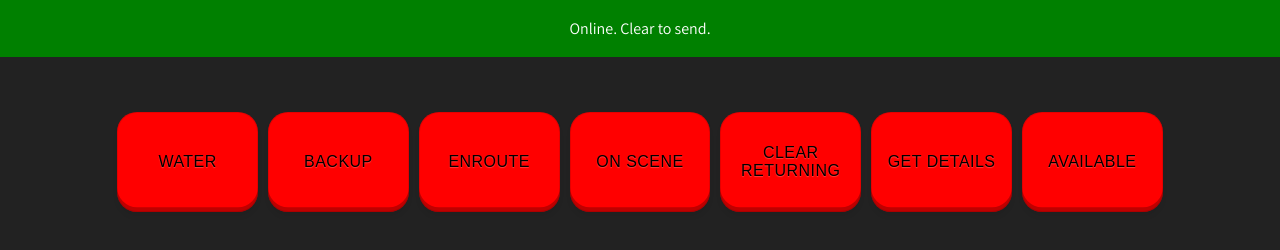
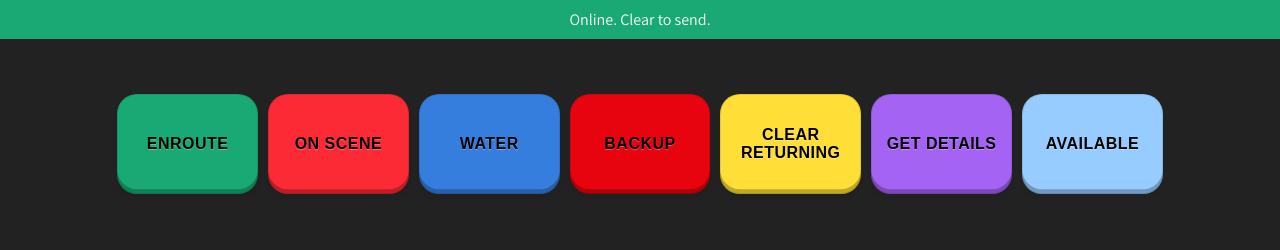
Before and after one commit to sdras/firefighter-demo, a plain HTML site: page index.html in a window 1280 px wide. Drawn offline with nearby package versions, Linux system fonts and the light colour scheme.

Commit message:
get everything working properly

```diff
--- a/index.html
+++ b/index.html
@@ -3,7 +3,7 @@
 
 <head>
   <meta charset="UTF-8">
-  <title>Basic BackgroundSync Example</title>
+  <title>Firefighter App Offline</title>
   <style>
     html,
     body {
@@ -38,9 +38,11 @@
       box-shadow: inset 0 0 0 1px hsla(0, 0%, 0%, .1),
       inset 0 -.3em 0 hsla(0, 0%, 0%, .25),
       0 .3em .3em hsla(0, 0%, 0%, .05);
-      text-shadow: 0 1px 1px hsla(0, 0%, 100%, .25);
+      font-weight: bold;
+      text-shadow: 0 1px 1px rgba(255, 255, 255, 0.3);
       transition: 0.2s all ease;
       transform: translate3d(0, 0, 0);
+
     }
 
     button:active {
@@ -51,11 +53,53 @@
       padding-bottom: .5em;
     }
 
+    .green,
+    .enroute,
+    .status {
+      background: #19a974;
+    }
+
+    .blue,
+    .water {
+      background: #357edd
+    }
+
+    .yellow,
+    .clear {
+      background: #ffde37;
+    }
+
+    .purple,
+    .details {
+      background: #a463f2;
+    }
+
+    .orange {
+      background: #ff6300;
+    }
+
+    .red,
+    .scene {
+      background: #fb2a34;
+    }
+
+    .dark-red,
+    .backup {
+      background: #e7040f;
+    }
+
+    .light-blue,
+    .available {
+      background: #96ccff;
+    }
 
     .status {
-      background: green;
       padding: 2px 10px;
       text-align: center;
+    }
+
+    .status p {
+      margin: 7px 0;
     }
 
     .sync-info {
@@ -70,20 +114,17 @@
 
 <body>
   <div id="app">
-    <div class="status">
+    <div :class="[{ red: offline }]" class="status">
       <p>{{ status }}</p>
     </div>
     <div class="button-area">
-      <button @click="requestButton(type)" v-for="type in typesOfRequest">
+      <button @click="requestButton(type)" v-for="type in typesOfRequest" :class="type">
         {{ type }}
       </button>
     </div>
-    <div class="sync-info" v-if="syncInfo.registered">
-      <p>{{ syncInfo.registered }}</p>
-    </div>
   </div>
 
-  <script src="https://cdnjs.cloudflare.com/ajax/libs/vue/2.5.13/vue.js"></script>
+  <script src="https://cdnjs.cloudflare.com/ajax/libs/vue/2.5.13/vue.min.js"></script>
 
   <script>
     var vm = new Vue({
@@ -91,20 +132,23 @@
       data() {
         return {
           status: '',
+          offline: false,
           syncInfo: {
             registered: '',
             fired: ''
           },
-          typesOfRequest: ['water', 'backup', 'enroute', 'on scene', 'clear returning', 'get details', 'available']
+          typesOfRequest: ['enroute', 'on scene', 'water', 'backup', 'clear returning', 'get details', 'available']
         }
       },
       methods: {
         isOnline() {
           if (navigator.onLine) {
-            this.status = 'Online. Clear to send.';
+            this.status = 'Online. Clear to send.'
+            this.offline = false
           }
           else {
-            this.status = 'Offline. Any requests made will be queued and synced as soon as you are connected.';
+            this.status = 'Offline. Any requests made will be queued and synced as soon as you are connected.'
+            this.offline = true
           }
         },
         requestButton(type) {
@@ -114,7 +158,7 @@
               return navigator.serviceWorker.ready;
             }).then((registration) => {
               registration.sync.register(`request-${type}`).then(() => {
-                this.syncInfo.registered = 'sync registered'
+                console.log('%c sync registered', 'font-size: 16px; background: #e27403; color: #ffffff; border-radius: 5px; padding: 5px 25px 5px 10px; line-height: 30px;');
               }).catch(function (error) {
                 console.log('Unable to fetch resources.');
               });
@@ -136,10 +180,6 @@
     window.addEventListener('offline', vm.isOnline);
     vm.isOnline();
 
-    navigator.serviceWorker.addEventListener('message', event => {
-      console.log(event.data.msg);
-    });
-
   </script>
 </body>
 
```
Also changed, not shown: service-worker.js (+18 -29 lines).
